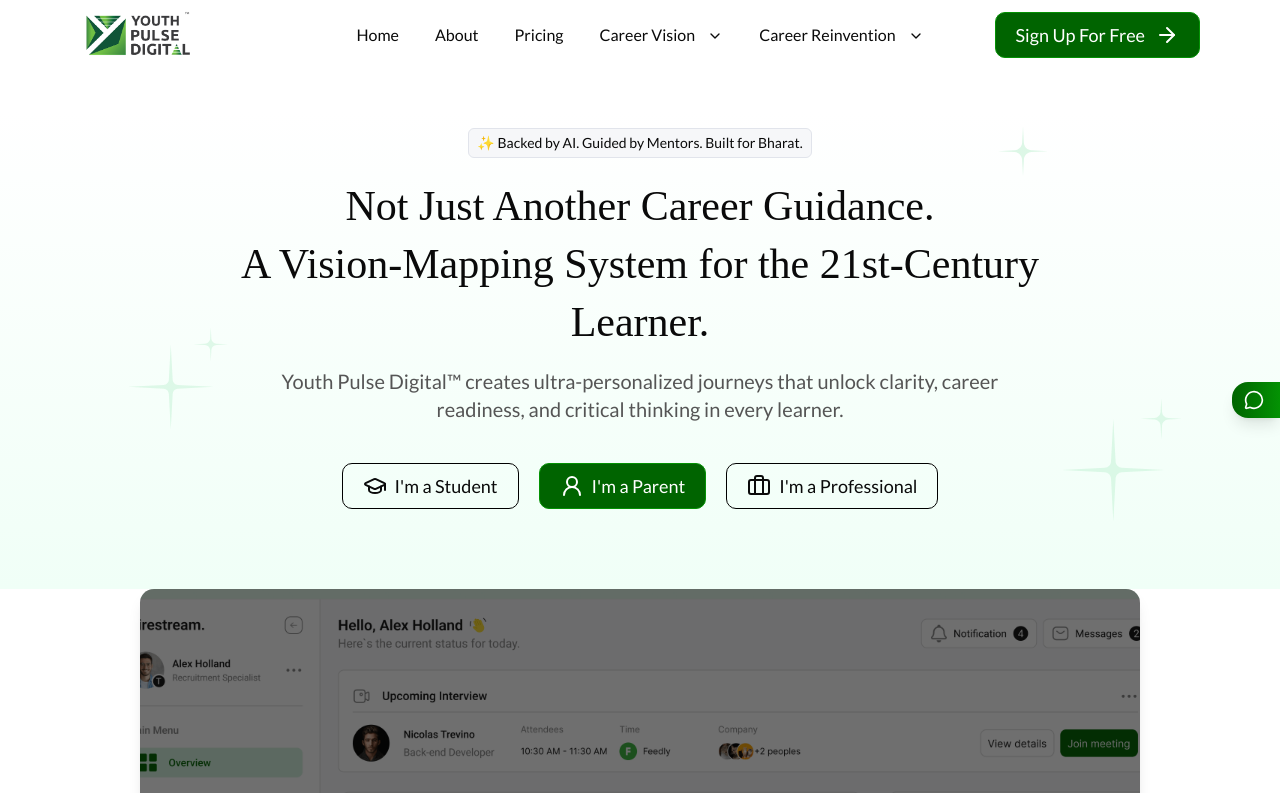
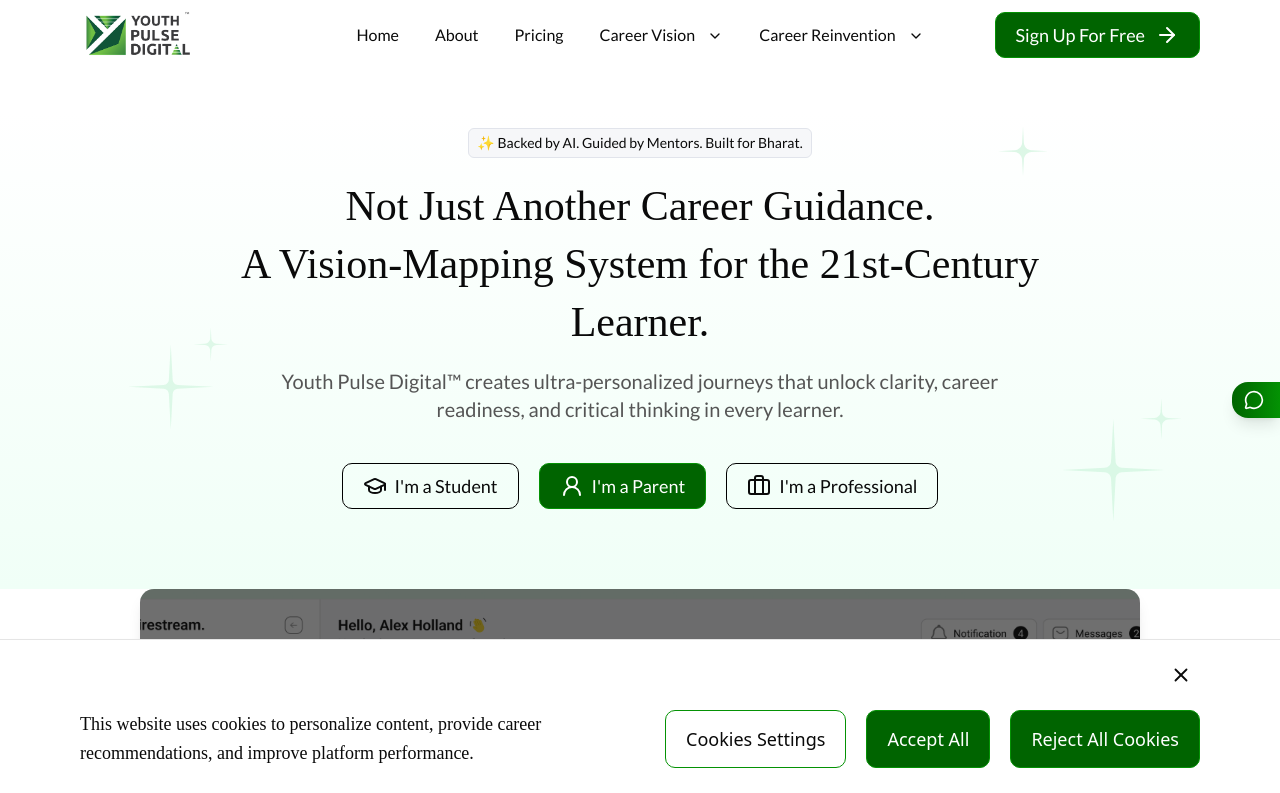
Before and after one commit to ping-media/ypd-website, a Next.js app: page / in a window 1280 px wide. Shown: the top 793 px of the page. Built offline with nearby package versions, Linux system fonts and the light colour scheme; a web font is replaced by a local one.

Commit message:
fix:links

```diff
--- a/src/app/layout.tsx
+++ b/src/app/layout.tsx
@@ -47,7 +47,7 @@
         {children}
 
         <Footer />
-        {/* <CookieConsent /> */}
+        <CookieConsent />
 
         <ContactFloating />
       </body>
```
Also changed, not shown: src/app/upsc-mentor/page.tsx (renamed from src/app/upsc/page.tsx).
